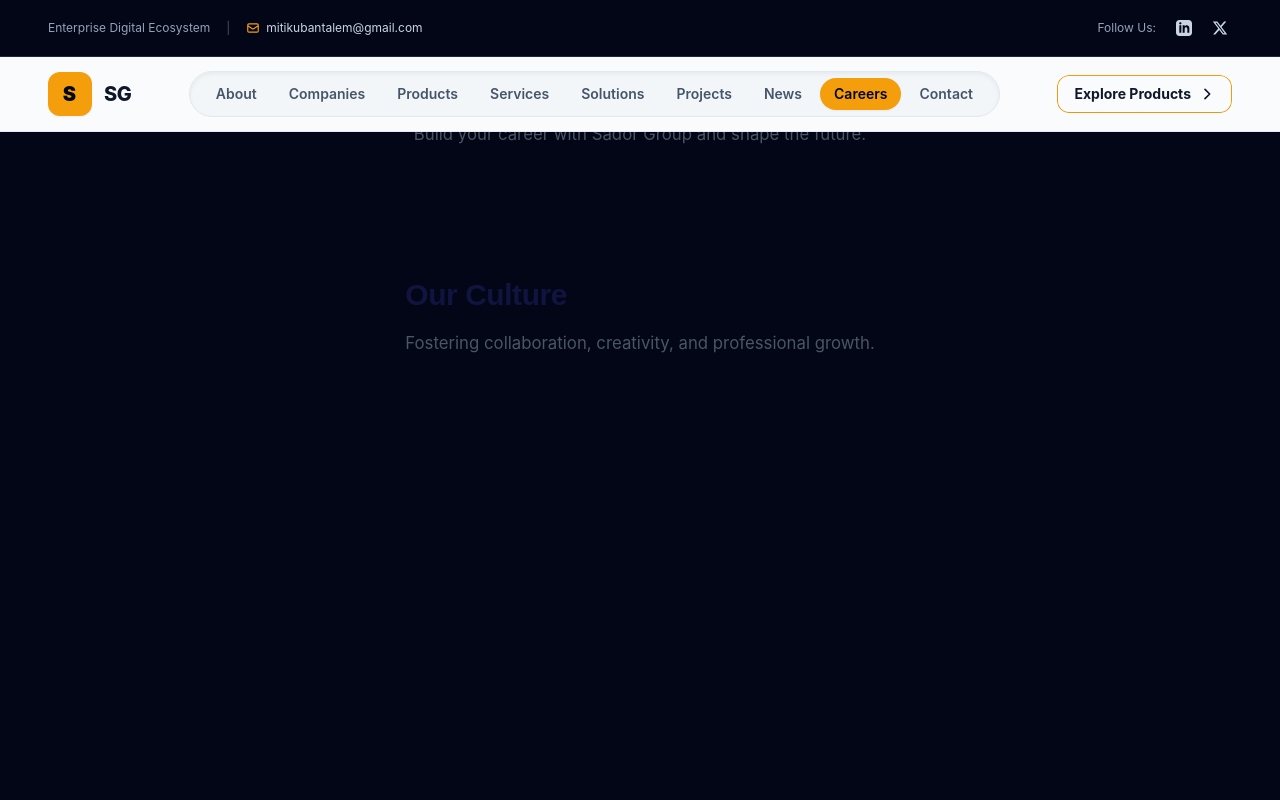
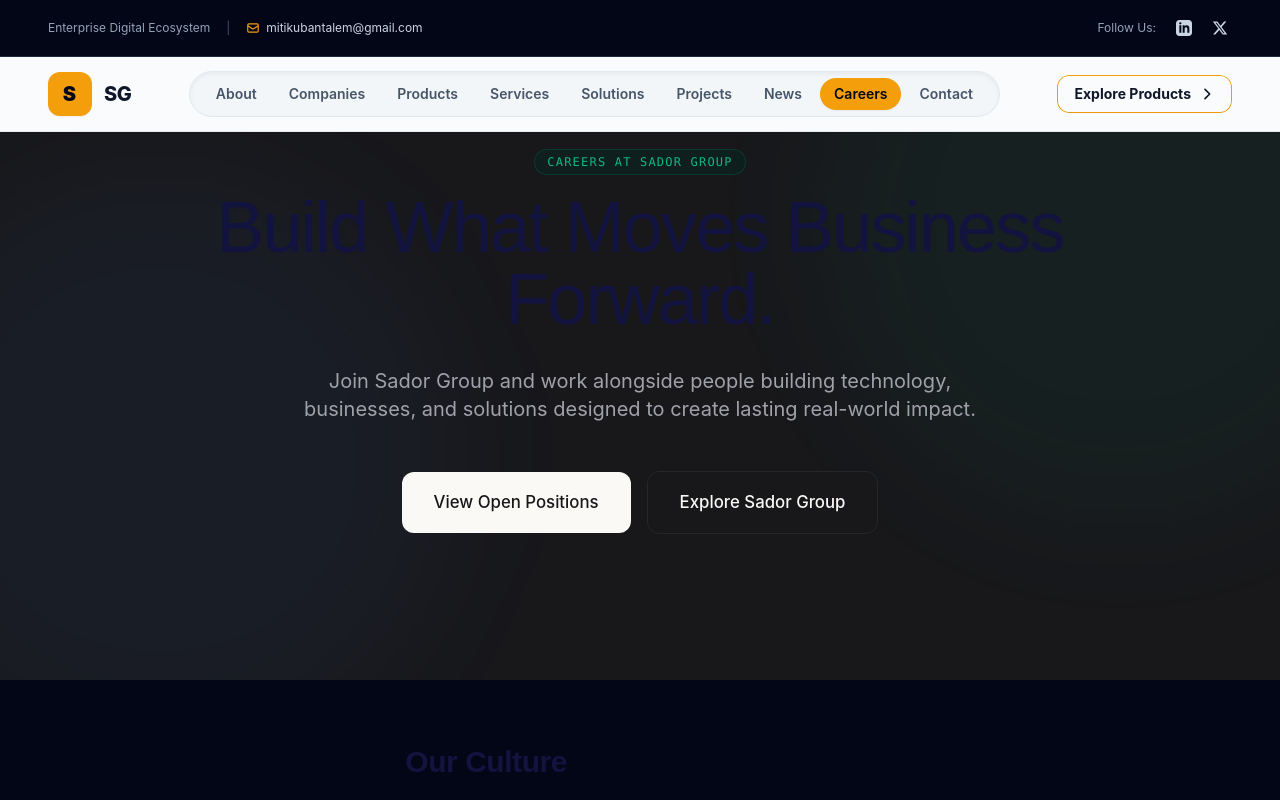
Before and after one commit to bante27/sador-group-website, a React (Vite) app: page /careers in a window 1280 px wide. Shown: the top 800 px of the page. Built offline with nearby package versions, Linux system fonts and the light colour scheme.

Commit message:
add careerhero.tsx with code

```diff
--- a/src/features/careers/components/CareerHero.tsx
+++ b/src/features/careers/components/CareerHero.tsx
@@ -1,11 +1,62 @@
-import React from 'react';
+import React, { useLayoutEffect, useRef } from 'react';
+import gsap from 'gsap';
+import { Link } from 'react-router-dom';
 
 export function CareerHero() {
+    const containerRef = useRef<HTMLDivElement>(null);
+    const contentRef = useRef<HTMLDivElement>(null);
+
+    useLayoutEffect(() => {
+        const prefersReducedMotion = window.matchMedia('(prefers-reduced-motion: reduce)').matches;
+        if (prefersReducedMotion) return;
+
+        const ctx = gsap.context(() => {
+            if (contentRef.current) {
+                gsap.fromTo(
+                    contentRef.current,
+                    { opacity: 0, y: 30, filter: 'blur(6px)' },
+                    { opacity: 1, y: 0, filter: 'blur(0px)', duration: 0.8, ease: 'power3.out' }
+                );
+            }
+        }, containerRef);
+
+        return () => ctx.revert();
+    }, []);
+
     return (
-        <div className="py-16 px-6 text-center">
-            <h1 className="text-4xl font-bold mb-4">Join Our Team</h1>
-            <p className="text-gray-600 max-w-xl mx-auto">Build your career with Sador Group and shape the future.</p>
-        </div>
+        <section ref={containerRef} className="relative min-h-[85vh] flex items-center justify-center bg-[#18181B] text-[#FAF9F6] px-6 py-24 overflow-hidden">
+            <div ref={contentRef} className="max-w-5xl mx-auto w-full text-center z-10 will-change-transform">
+                <span className="inline-block font-mono text-xs uppercase tracking-widest text-emerald-500 mb-4 px-3 py-1 bg-emerald-950/40 border border-emerald-800/40 rounded-full">
+                    Careers at Sador Group
+                </span>
+
+                <h1 className="text-4xl md:text-6xl lg:text-7xl font-light tracking-tight mb-8 leading-[1.08]">
+                    Build What Moves Business Forward.
+                </h1>
+
+                <p className="text-lg md:text-xl text-zinc-400 font-normal max-w-2xl mx-auto leading-relaxed mb-12">
+                    Join Sador Group and work alongside people building technology, businesses, and solutions designed to create lasting real-world impact.
+                </p>
+
+                <div className="flex flex-wrap items-center justify-center gap-4">
+                    <a
+                        href="#positions"
+                        className="px-8 py-4 bg-[#FAF9F6] text-[#18181B] font-medium rounded-xl hover:bg-zinc-200 transition-colors"
+                    >
+                        View Open Positions
+                    </a>
+                    <Link
+                        to="/about"
+                        className="px-8 py-4 bg-zinc-900 text-[#FAF9F6] border border-zinc-800 font-medium rounded-xl hover:bg-zinc-800 transition-colors"
+                    >
+                        Explore Sador Group
+                    </Link>
+                </div>
+            </div>
+
+            <div className="absolute right-[-10%] top-[-10%] w-[45vw] h-[45vw] rounded-full bg-emerald-500/5 blur-3xl pointer-events-none" />
+            <div className="absolute left-[-10%] bottom-[-10%] w-[45vw] h-[45vw] rounded-full bg-blue-500/5 blur-3xl pointer-events-none" />
+        </section>
     );
 }
 
```
